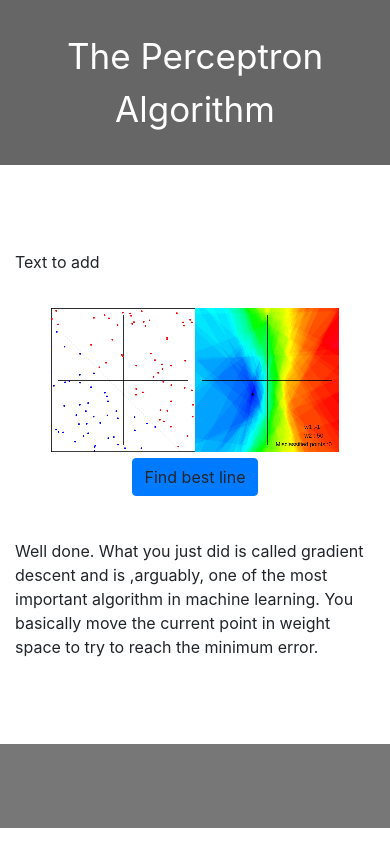
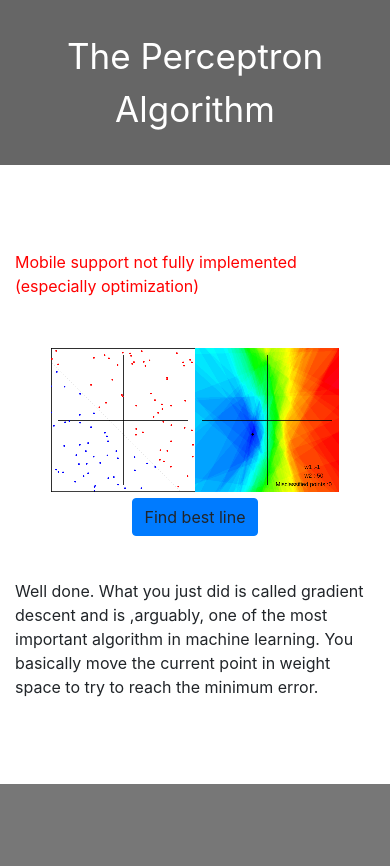
Before and after one commit to kareemalsawah/Intro_to_machine_learning, a plain HTML site: page perceptron_weight_space.html in a window 390 px wide. Before the commit the page ends 844 px from the top, so only its background shows below. Drawn offline with nearby package versions, Linux system fonts and the light colour scheme; some packages are replaced by stand-ins of ours.

Commit message:
Added mobile warning

```diff
--- a/perceptron_weight_space.html
+++ b/perceptron_weight_space.html
@@ -12,7 +12,7 @@
       <div class="col-lg-2">
       </div>
       <div class="col-lg-8">
-        Text to add
+        <p style="color:red;">Mobile support not fully implemented (especially optimization)</p>
       </div>
     </div>
     <div class="row">
@@ -171,7 +171,6 @@ function findBestLinePerceptron2(){
 var perceptron_2_cursor_down = false;
 function moveCursor(event){
     if (perceptron_2_cursor_down){
-      event.preventDefault();
       var totalOffsetX = 0;
       var totalOffsetY = 0;
       var canvasX = 0;
```
